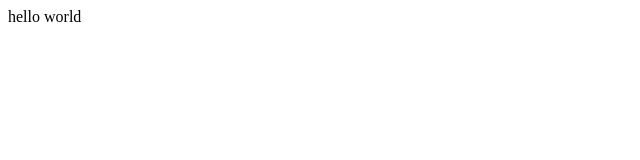
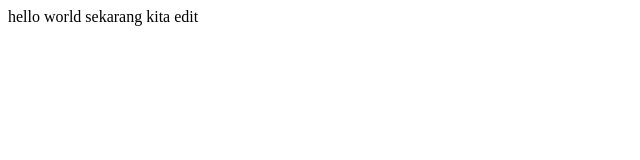
Before and after one commit to rahmaoyinsekar/pemanasan, a plain HTML site: page index.html in a window 1280 px wide. Shown: the whole page, without its empty margins (0-640 px from the left). Drawn offline with Linux system fonts and the light colour scheme.

Commit message:
editan rahma 19/11/2026

```diff
--- a/index.html
+++ b/index.html
@@ -7,5 +7,6 @@
 </head>
 <body>
     hello world
+    sekarang kita edit
 </body>
 </html>
```
